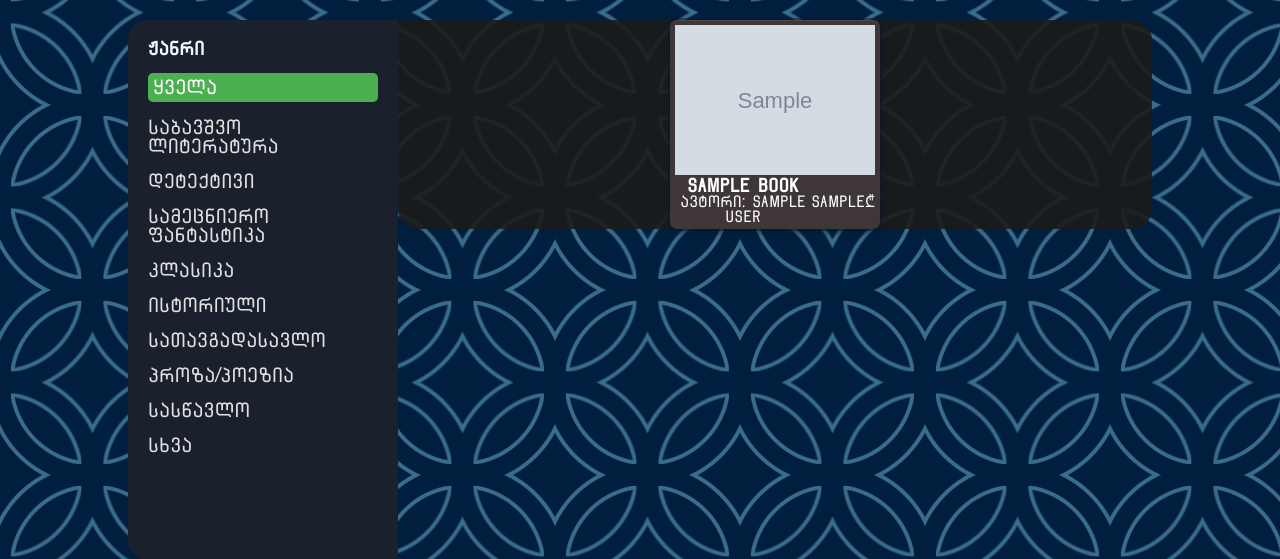
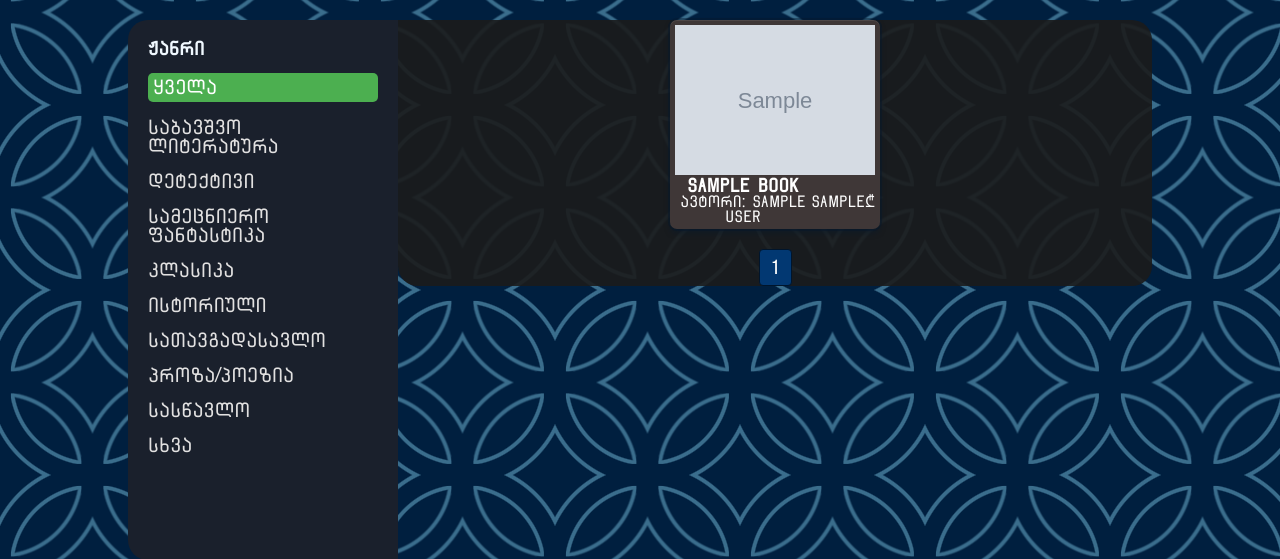
Before and after one commit to AvtoTheThird/BookStroreNode, a Node server app: page / in a window 1280 px wide. Shown: the part 80-639 px from the top of the page. Run offline with Node 20, Linux system fonts and the light colour scheme; tables that the repository leaves empty hold one stand-in row (values such as "Sample post"); grey boxes marked "Sample" are stand-in pictures; some libraries are stand-ins or nearby versions.

Commit message:
added pagination

```diff
--- a/public/styles.css
+++ b/public/styles.css
@@ -458,3 +458,29 @@ input[type="text,password"] {
 .error-alert li {
   margin: 5px 0;
 }
+.pagination {
+  display: flex;
+  justify-content: center;
+  align-items: center;
+  margin-top: 20px;
+  gap: 10px;
+}
+
+.pagination-link {
+  padding: 8px 12px;
+  border: 1px solid #ddd;
+  text-decoration: none;
+  color: #333;
+  border-radius: 4px;
+  transition: background-color 0.3s ease;
+}
+
+.pagination-link:hover {
+  background-color: #f0f0f0;
+}
+
+.pagination-link.active {
+  background-color: #023872;
+  color: white;
+  border-color: #00152c;
+}
--- a/server.js
+++ b/server.js
@@ -57,12 +57,37 @@ app.set("view engine", "ejs");
 // Routes
 
 app.get("/", (req, res) => {
-  db.all(`SELECT * FROM books`, [], (err, books) => {
+  const page = parseInt(req.query.page) || 1;
+  const booksPerPage = 20;
+  const offset = (page - 1) * booksPerPage;
+
+  db.get("SELECT COUNT(*) AS total FROM books", (countErr, countResult) => {
+    if (countErr) {
+      console.error(countErr.message);
+      return res.status(500).send("Error retrieving books");
+    }
+
+    const totalBooks = countResult.total;
+    const totalPages = Math.ceil(totalBooks / booksPerPage);
+
+    db.all(
+      `SELECT * FROM books LIMIT ? OFFSET ?`,
+      [booksPerPage, offset],
+      (err, books) => {
         if (err) {
           console.error(err.message);
           return res.status(500).send("Error retrieving books");
         }
-    res.render("index", { user: req.session.user, books, genre: undefined });
+        res.render("index", {
+          user: req.session.user,
+          books,
+          genre: undefined,
+          currentPage: page,
+          totalPages: totalPages,
+          totalBooks: totalBooks,
+        });
+      }
+    );
   });
 });
 app.get("/login", (req, res) => {
@@ -366,23 +391,53 @@ app.post(
 
 app.get("/books", (req, res) => {
   const genre = req.query.genre;
+  const page = parseInt(req.query.page) || 1; // Current page, default to 1
+  const booksPerPage = 20; // Number of books per page
+  const offset = (page - 1) * booksPerPage;
+
+  // Base query
+  let countQuery = "SELECT COUNT(*) AS total FROM books";
   let query = "SELECT * FROM books";
   const params = [];
 
-  // Filter by genre if a genre is specified
+  // Add genre filter if specified
   if (genre) {
+    countQuery += " WHERE genre = ?";
     query += " WHERE genre = ?";
     params.push(genre);
   }
 
+  // First, get total number of books
+  db.get(countQuery, params, (countErr, countResult) => {
+    if (countErr) {
+      console.error(countErr);
+      return res.status(500).send("Error counting books.");
+    }
+
+    const totalBooks = countResult.total;
+    const totalPages = Math.ceil(totalBooks / booksPerPage);
+
+    // Add pagination to the main query
+    query += " LIMIT ? OFFSET ?";
+    params.push(booksPerPage, offset);
+
+    // Fetch paginated books
     db.all(query, params, (err, books) => {
       if (err) {
         console.error(err);
         return res.status(500).send("Error retrieving books.");
       }
-    // Render books with the filtered list
 
-    res.render("index", { books, user: req.session.user, genre });
+      // Render books with pagination information
+      res.render("index", {
+        books,
+        user: req.session.user,
+        genre,
+        currentPage: page,
+        totalPages: totalPages,
+        totalBooks: totalBooks,
+      });
+    });
   });
 });
 app.get(
--- a/views/about.ejs
+++ b/views/about.ejs
@@ -67,6 +67,11 @@
               სქემაზე.
             </p>
             <p>3. ყველა განცხადება 1 თვეში ავტომატურად გაქრება</p>
+            <p>
+              4. ეცადეთ განცხადებაში მიუთითოთ ისეთი დეტალები, რმომლებიც სხვებს
+              გაუმარტივებს თქვენი წიგნის მოძებნას. (ქართული სიმბოლოები, ზუსტი
+              დასახელება)
+            </p>
           </details>
           <details>
             <summary>კონტაქტი</summary>
--- a/views/index.ejs
+++ b/views/index.ejs
@@ -157,6 +157,30 @@
           </div>
           <% }); %> <% } %>
         </div>
+        <% if (books.length > 0) { %>
+        <div class="pagination">
+          <% if (currentPage > 1) { %>
+          <a
+            href="/books?<%= genre ? 'genre=' + genre + '&' : '' %>page=<%= currentPage - 1 %>"
+            class="pagination-link"
+            >წინა</a
+          >
+          <% } %> <% for(let i = 1; i <= totalPages; i++) { %>
+          <a
+            href="/books?<%= genre ? 'genre=' + genre + '&' : '' %>page=<%= i %>"
+            class="pagination-link <%= i === currentPage ? 'active' : '' %>"
+          >
+            <%= i %>
+          </a>
+          <% } %> <% if (currentPage < totalPages) { %>
+          <a
+            href="/books?<%= genre ? 'genre=' + genre + '&' : '' %>page=<%= currentPage + 1 %>"
+            class="pagination-link"
+            >შემდეგი</a
+          >
+          <% } %>
+        </div>
+        <% } %>
       </section>
     </div>
 
```
Also changed, not shown: 4 other files. Lines whose indentation alone changed are shown as unchanged.
